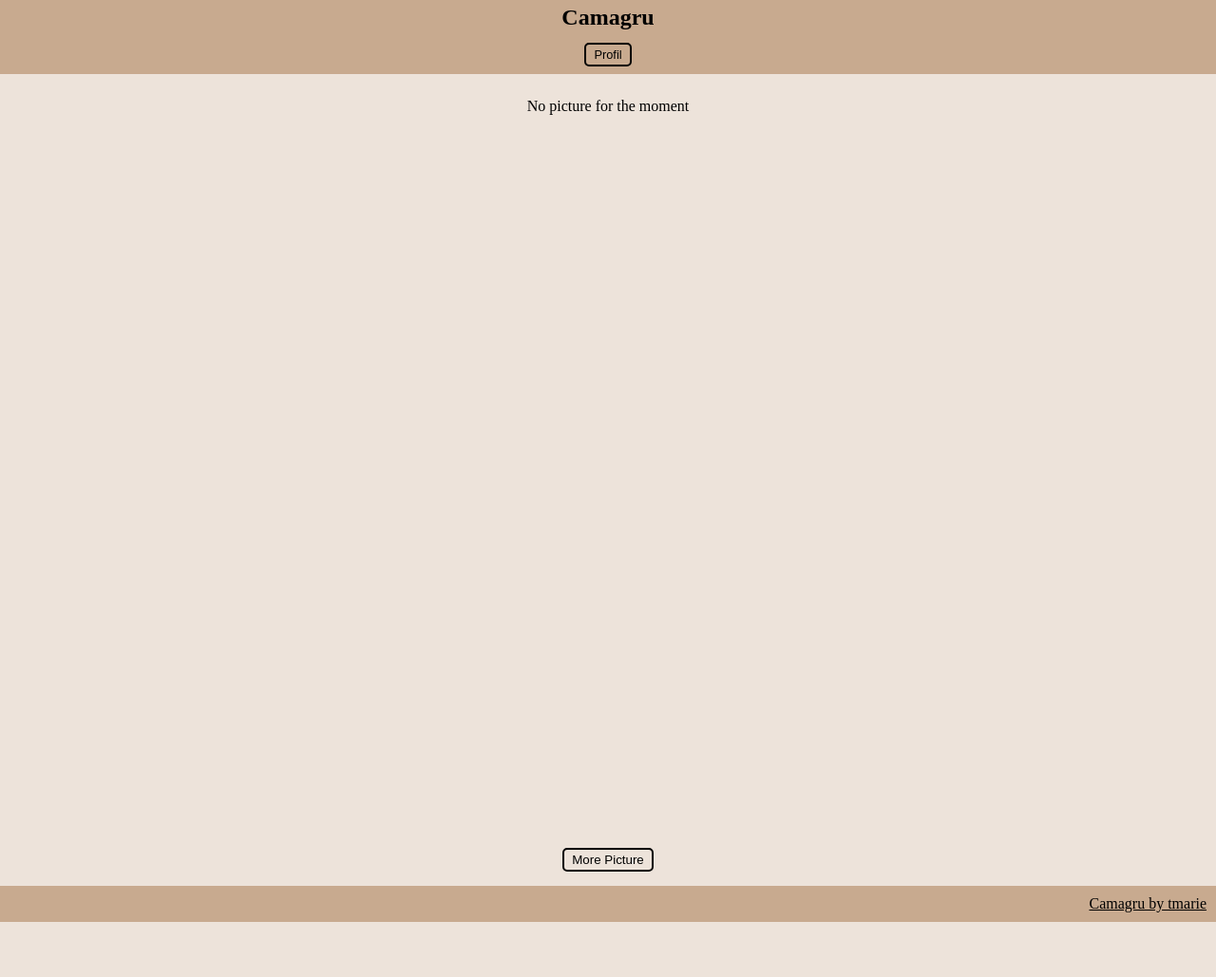
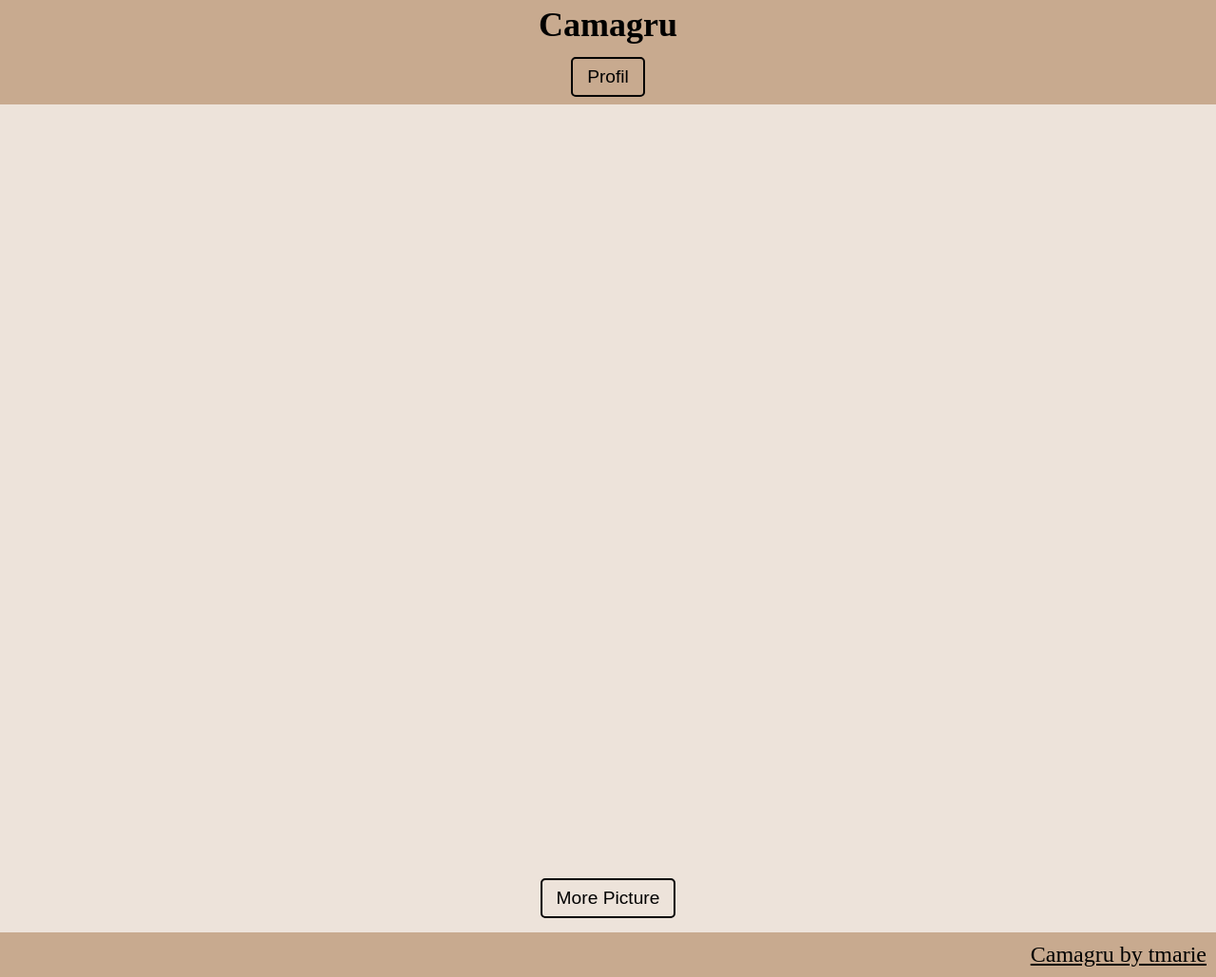
Before and after one commit to Fidget836/camagru, a PHP site: page /changePassword/ in a window 1280 px wide. Shown: the whole page at 95% size. Before the commit the page ends 971 px from the top, so only its background shows below. Run offline with PHP 8.4, Linux system fonts and the light colour scheme; data that the repository does not hold is empty.

Commit message:
home page css responsive complete

```diff
--- a/web/frontend/post/index.html
+++ b/web/frontend/post/index.html
@@ -9,7 +9,7 @@
 <body>
     <div class="header">
         <div class="title">
-            <h2><a href="/">Camagru - Info Profil</a></h2>
+            <h2><a href="/">Camagru - Post</a></h2>
         </div>
         <div class="divBtnMenu">
             <button class="btnLogout" id="btnLogout">Logout</button>
@@ -33,6 +33,7 @@
                 <canvas class="uploadCanvas" id="uploadCanvas"></canvas>
                 <button class="btnUploadCapture" id="btnUploadCapture">Add sticker</button>
             </div>
+            <span id="errorMessage"></span>
         </div>
 
 
--- a/web/index.html
+++ b/web/index.html
@@ -25,6 +25,7 @@
             <div class="feedMainDiv" id="feedMainDiv">
             </div>
             <button class="btnMorePicture" id="btnMorePicture">More Picture</button>
+            <span id="errorMessage"></span>
         </div>
 
         <div class="footer">
--- a/web/script.js
+++ b/web/script.js
@@ -22,20 +22,24 @@ document.addEventListener('DOMContentLoaded', async () => {
 
 
     // Size of picture
-    const windowWidth = window.innerWidth;
-    const windowHeight = windowWidth / 1.333;
-    var sizePictureWidth = windowWidth;
-    var sizePictureHeight = windowHeight;
-    // if (windowWidth < 950) {
-    //     sizePictureWidth = 240;
-    //     sizePictureHeight = 180;
-    // } else if (windowWidth < 1300) {
-    //     sizePictureWidth = 480;
-    //     sizePictureHeight = 360;
-    // } else {
-    //     sizePictureWidth = 640;
-    //     sizePictureHeight = 480;
-    // }
+    var windowWidth
+    var windowHeight
+    if (window.innerWidth < 640) {
+        windowWidth = window.innerWidth;
+        windowHeight = windowWidth / 1.333;
+        var sizePictureWidth = windowWidth;
+        var sizePictureHeight = windowHeight;
+    } else {
+        windowWidth = 640;
+        windowHeight = windowWidth / 1.333;
+        var sizePictureWidth = windowWidth;
+        var sizePictureHeight = windowHeight;
+    }
+
+    // const windowWidth = window.innerWidth;
+    // const windowHeight = windowWidth / 1.333;
+    // var sizePictureWidth = windowWidth;
+    // var sizePictureHeight = windowHeight;
 
 
     // Check login status
@@ -431,13 +435,10 @@ document.addEventListener('DOMContentLoaded', async () => {
                 }
                 feedCount += feed.result.length;
             } catch (error) {
-                const errorPDiv = document.createElement('div');
-                errorPDiv.classList.add("errorPDiv");
-                const errorP = document.createElement('p');
-                errorP.classList.add("errorP");
-                errorP.textContent = "No picture for the moment";
-                errorPDiv.appendChild(errorP);
-                feedMainDiv.appendChild(errorPDiv);
+                errorMessage.innerHTML = '<p class="errorMessageP">Not enough pictures</p>';
+                setTimeout(() => {
+                    errorMessage.innerHTML = '';
+                }, 3000);
             }
         }
     }
--- a/web/style.css
+++ b/web/style.css
@@ -1,6 +1,7 @@
 * {
     margin: 0;
     padding: 0;
+    overflow-x: hidden;
 }
 
 /******** Home ********/
@@ -74,6 +75,7 @@
 
 .feedMainDiv {
     width: 100vw;
+    max-width: 640px;
     min-height: 100vh;
     display: flex;
     flex-direction: column;
@@ -82,6 +84,7 @@
 
 .pictureFeed {
     width: 100vw;
+    max-width: 640px;
     display: flex;
     flex-direction: column;
     align-items: center;
@@ -91,6 +94,7 @@
 
 .usernameDiv {
     width: 100vw;
+    max-width: 640px;
     box-sizing: border-box;
     padding: 8px;
 }
@@ -101,6 +105,7 @@
 
 .handleDiv {
     width: 100vw;
+    max-width: 640px;
     padding: 10px;
     box-sizing: border-box;
     display: flex;
@@ -111,6 +116,7 @@
 
 .iconDiv {
     width: 90vw;
+    max-width: 640px;
     padding: 5px 0px;
     box-sizing: border-box;
     display: flex;
@@ -128,6 +134,7 @@
 
 .commentDiv {
     width: 90vw;
+    max-width: 640px;
     padding: 5px 0px;
     box-sizing: border-box;
     display: flex;
@@ -142,6 +149,7 @@
 
 .commentInput {
     width: 90vw;
+    max-width: 640px;
     margin: 8px 0px;
     padding: 3px;
     border: 2px solid black;
@@ -161,12 +169,14 @@
 
 .commentListDiv {
     width: 90vw;
+    max-width: 640px;
     padding: 10px 0px;
     box-sizing: border-box;
 }
 
 .commentP {
     width: 90vw;
+    max-width: 640px;
     padding: 5px 0px;
     box-sizing: border-box;
     word-break: break-word;
@@ -196,6 +206,7 @@
 
 .errorPDiv {
     width: 100vw;
+    max-width: 640px;
     box-sizing: border-box;
     padding: 25px 0px;
     display: flex;
@@ -205,6 +216,14 @@
 
 .errorP {
     font-size: 1rem;
+}
+
+.errorMessageP {
+    background: red;
+    padding: 5px 15px;
+    border: 2px black solid;
+    border-radius: 5px;
+    margin: 10px 0px;
 }
 
 .footer {
@@ -220,3 +239,32 @@
     font-size: 1rem;
     color: black;
 }
+
+@media (min-width: 700px) {
+    .title {
+        font-size: 1.5rem;
+    }
+
+    .btnMenu {
+        padding: 8px 15px;
+        font-size: 1.2rem;
+    }
+
+    .usernameP {
+        font-size: 1.5rem;
+    }
+
+    .commentInput {
+
+        padding: 8px;
+    }
+
+    .btnMorePicture, .buttonListDiv, .commentButton {
+        padding: 8px 15px;
+        font-size: 1.2rem;
+    }
+
+    .footerP a {
+        font-size: 1.5rem;
+    }
+}
```
Also changed, not shown: web/frontend/post/script.js (+7 -4 lines), web/frontend/post/style.css (+7 -0 lines), 1 other file.
